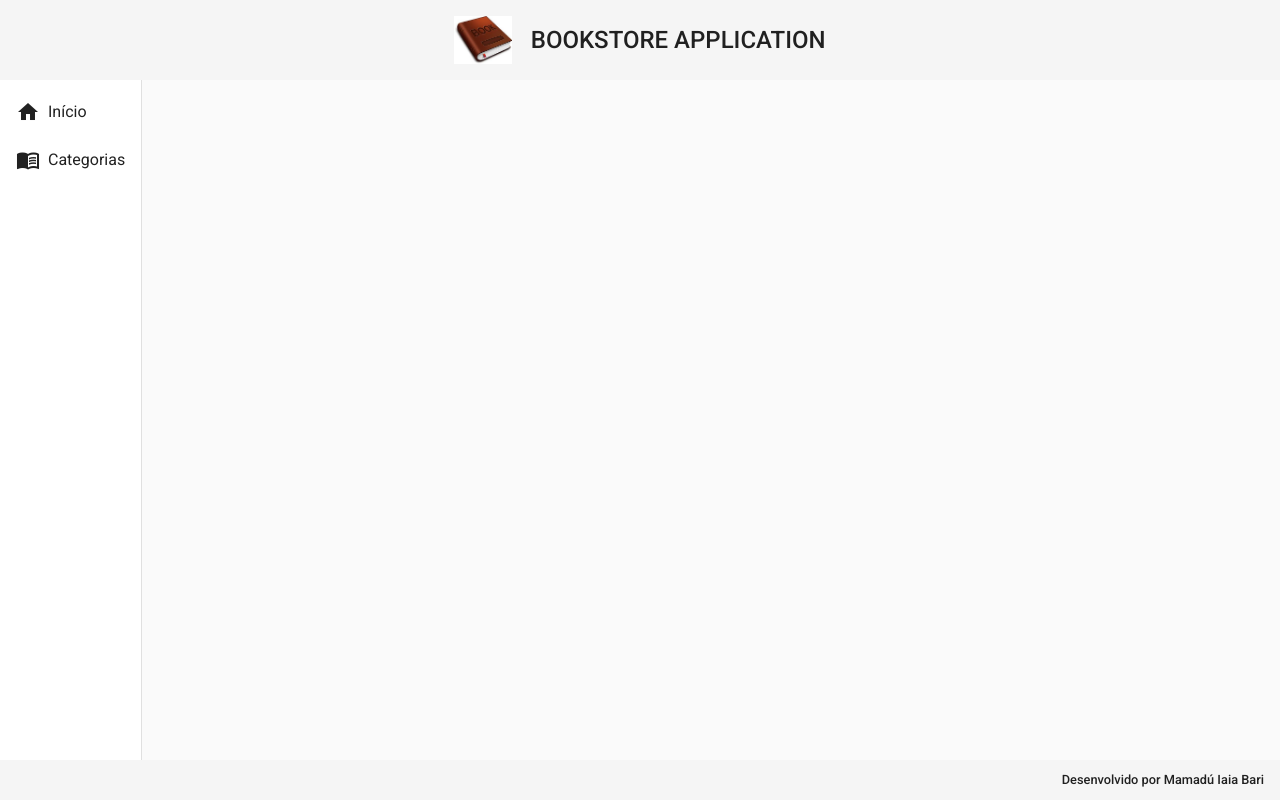
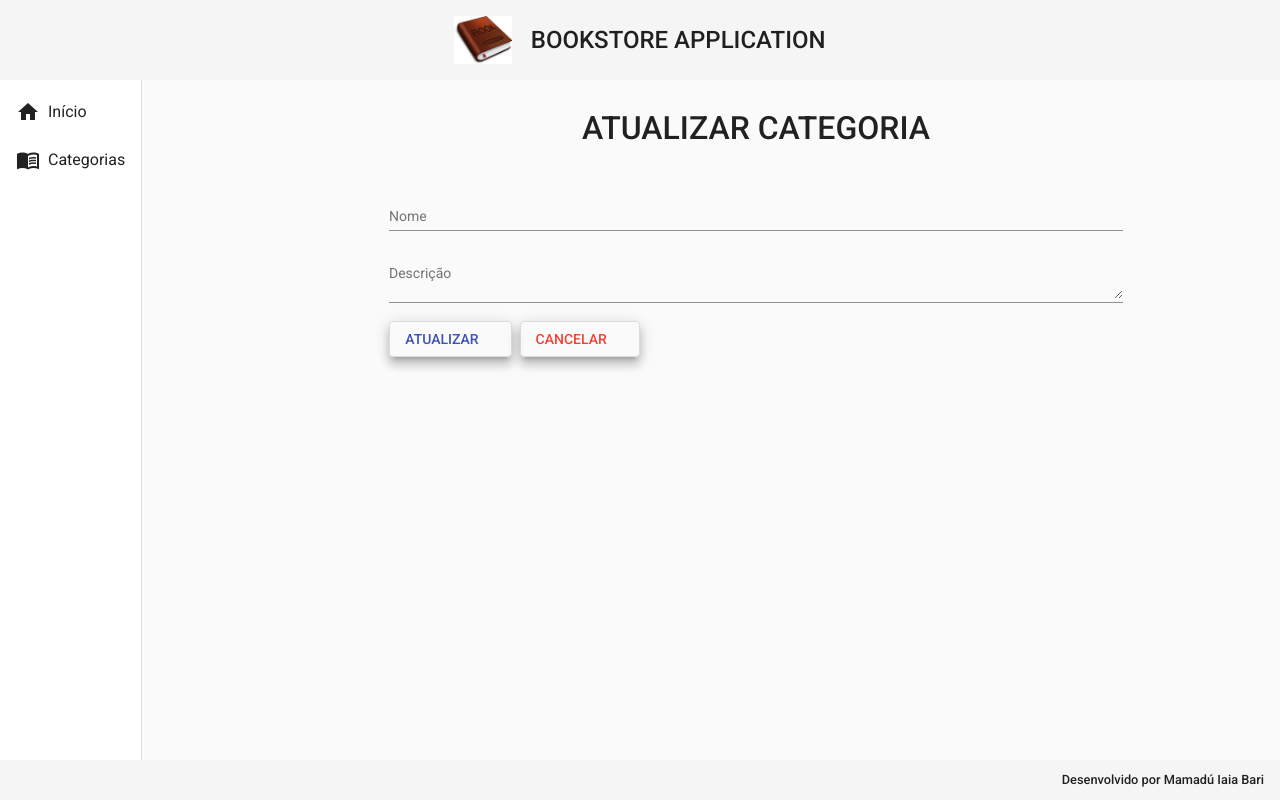
Before and after one commit to mamaduiaiabari/bookstore-front, an Angular app: page /categorias/update/1 in a window 1280 px wide. Before the commit this address led to /. Built offline with nearby package versions, Linux system fonts and the light colour scheme; no server answers.

Commit message:
UPDATE para Categoria implementado

```diff
--- a/src/app/app-routing.module.ts
+++ b/src/app/app-routing.module.ts
@@ -1,3 +1,4 @@
+import { CategoriaUpdateComponent } from './components/views/categoria/categoria-update/categoria-update.component';
 import { CategoriaReadComponent } from './components/views/categoria/categoria-read/categoria-read.component';
 import { HomeComponent } from './components/views/home/home.component';
 import { NgModule } from '@angular/core';
@@ -9,7 +10,8 @@
   {path: '', component: HomeComponent},
   {path: 'categorias', component: CategoriaReadComponent},
   {path: 'categorias/create', component: CategoriaCreateComponent},
-  {path: 'categorias/delete/:id', component: CategoriaDeleteComponent}
+  {path: 'categorias/delete/:id', component: CategoriaDeleteComponent},
+  {path: 'categorias/update/:id', component: CategoriaUpdateComponent}
 ];
 
 @NgModule({
--- a/src/app/app.module.ts
+++ b/src/app/app.module.ts
@@ -25,6 +25,7 @@
 import { CategoriaReadComponent } from './components/views/categoria/categoria-read/categoria-read.component';
 import { CategoriaCreateComponent } from './components/views/categoria/categoria-create/categoria-create.component';
 import { CategoriaDeleteComponent } from './components/views/categoria/categoria-delete/categoria-delete.component';
+import { CategoriaUpdateComponent } from './components/views/categoria/categoria-update/categoria-update.component';
 
 
 @NgModule({
@@ -36,7 +37,8 @@
     HomeComponent,
     CategoriaReadComponent,
     CategoriaCreateComponent,
-    CategoriaDeleteComponent
+    CategoriaDeleteComponent,
+    CategoriaUpdateComponent
   ],
   imports: [
     BrowserModule,
--- a/src/app/components/views/categoria/categoria-read/categoria-read.component.html
+++ b/src/app/components/views/categoria/categoria-read/categoria-read.component.html
@@ -38,7 +38,7 @@
       <ng-container matColumnDef="acoes">
         <th class="mat-header" mat-header-cell *matHeaderCellDef> AÇÕES </th>
         <td mat-cell *matCellDef="let row">
-          <a class="edit" href="#">
+          <a class="edit" routerLink="update/{{ row.id }}">
             <i class="material-icons">edit</i>
           </a>
           <a class="delete" routerLink="delete/{{ row.id }}">
--- /dev/null
+++ b/src/app/components/views/categoria/categoria-update/categoria-update.component.css
@@ -0,0 +1,25 @@
+form{
+  text-align: center;
+  width: 70%;
+  margin: 2rem auto 0 auto;
+}
+
+h1{
+  font-size: 2rem;
+  font-weight: 500;
+  margin-bottom: 3rem;
+}
+
+.form{
+  width: 100%;
+}
+
+.buttons{
+  width: 100%;
+  text-align: start;
+}
+
+button{
+  margin-right: .5rem;
+  padding-right: 2rem;
+}
--- /dev/null
+++ b/src/app/components/views/categoria/categoria-update/categoria-update.component.html
@@ -0,0 +1,15 @@
+<form>
+  <h1>ATUALIZAR CATEGORIA</h1>
+  <mat-form-field class="form">
+    <mat-label>Nome</mat-label>
+    <input matInput [(ngModel)]="categoria.nome" type="text" name="nome">
+  </mat-form-field>
+  <mat-form-field class="form">
+    <mat-label>Descrição</mat-label>
+    <textarea matInput [(ngModel)]="categoria.descricao" type="text" name="descricao"> </textarea>
+  </mat-form-field>
+  <div class="buttons">
+    <button (click)="update()" class="mat-elevation-z8" mat-stroked-button color="primary">ATUALIZAR</button>
+    <button (click)="voltarParaCategorias()" class="mat-elevation-z8" mat-stroked-button color="warn">CANCELAR</button>
+  </div>
+</form>
--- /dev/null
+++ b/src/app/components/views/categoria/categoria-update/categoria-update.component.ts
@@ -0,0 +1,44 @@
+import { CategoriaService } from './../categoria.service';
+import { Component, OnInit } from '@angular/core';
+import { Categoria } from '../categoria.model';
+import { RouterLinkActive, ActivatedRoute, Router } from '@angular/router';
+
+@Component({
+  selector: 'app-categoria-update',
+  templateUrl: './categoria-update.component.html',
+  styleUrls: ['./categoria-update.component.css']
+})
+export class CategoriaUpdateComponent implements OnInit {
+
+  categoria: Categoria = {
+    id: '',
+    nome: '',
+    descricao: ''
+  }
+
+  constructor(private categoriaService: CategoriaService,
+              private route: ActivatedRoute,
+              private router: Router) { }
+
+  ngOnInit(): void {
+    this.categoria.id = this.route.snapshot.paramMap.get('id')!;
+    this.findById();
+  }
+
+  findById(): void{
+    this.categoriaService.findById(this.categoria.id!).subscribe( data => this.categoria = data);
+  }
+
+  update(): void{
+    this.categoriaService.update(this.categoria).subscribe(data => {
+      this.voltarParaCategorias();
+      this.categoriaService.mensagem('Categoria atualizada com sucesso');
+    }, err => this.categoriaService.mensagem('Erro ao atualizar, verifique os campos!')
+    );
+  }
+
+  voltarParaCategorias(): void{
+    this.router.navigate(['categorias']);
+  }
+
+}
--- a/src/app/components/views/categoria/categoria.service.ts
+++ b/src/app/components/views/categoria/categoria.service.ts
@@ -35,6 +35,11 @@
     return this.httpCliente.delete<void>(url);
   }
 
+  update(categoria: Categoria): Observable<void>{
+    const url = `${this.baseUrl}/categorias/${categoria.id}`;
+    return this.httpCliente.put<void>(url, categoria);
+  }
+
   mensagem(str: string): void{
     this._snack.open(`${str}`, 'OK', {
       horizontalPosition: 'end',
```
Also changed, not shown: 1 other file (tests, documents, lock files or other folders).
